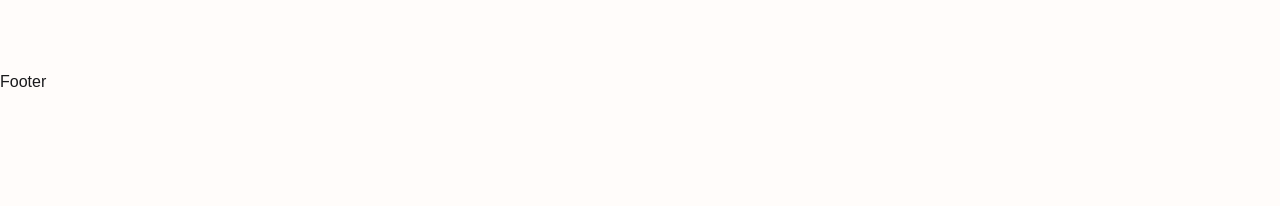
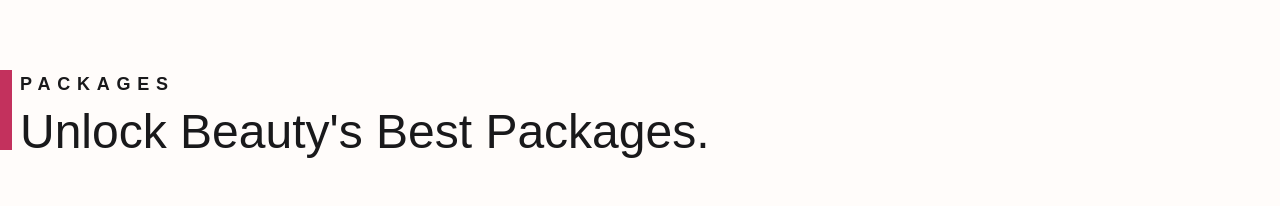
Before and after one commit to sumaiyarimu22/close-project, a Next.js app: page / in a window 1280 px wide. Shown: the part 986-1192 px from the top of the page. Before the commit the page ends 1080 px from the top, so only its background shows below. Built offline with nearby package versions, Linux system fonts and the light colour scheme; a web font is replaced by a local one.

Commit message:
section title

```diff
--- a/app/(home)/page.tsx
+++ b/app/(home)/page.tsx
@@ -1,9 +1,11 @@
 import Hero from "@/components/home/Hero";
+import Packages from "@/components/home/Packages";
 
 const HomePage = () => {
   return (
     <main>
       <Hero />
+      <Packages />
     </main>
   );
 };
--- /dev/null
+++ b/components/home/Packages.tsx
@@ -0,0 +1,14 @@
+import SectionTitle from "../shared/SectionTitle";
+
+const Packages = () => {
+  return (
+    <section className="wrapper section-padding" id="packages">
+      <SectionTitle
+        title="Unlock Beauty's Best Packages."
+        subtitle="Packages"
+      />
+    </section>
+  );
+};
+
+export default Packages;
--- /dev/null
+++ b/components/shared/SectionTitle.tsx
@@ -0,0 +1,27 @@
+import { cn } from "@/lib/utils";
+
+interface SectionTitleProps {
+  title: string;
+  subtitle: string;
+  color?: string;
+}
+
+const SectionTitle: React.FC<SectionTitleProps> = ({
+  title,
+  subtitle,
+  color = "bg-red",
+}) => {
+  return (
+    <div className="flex gap-2 items-start">
+      <span className={cn("w-3 h-20 ", color)}></span>
+      <div className="flex flex-col gap-2.5 items-start">
+        <span className="uppercase text-lg tracking-[0.375em] font-semibold">
+          {subtitle}
+        </span>
+        <h3 className="text-5xl">{title}</h3>
+      </div>
+    </div>
+  );
+};
+
+export default SectionTitle;
```
